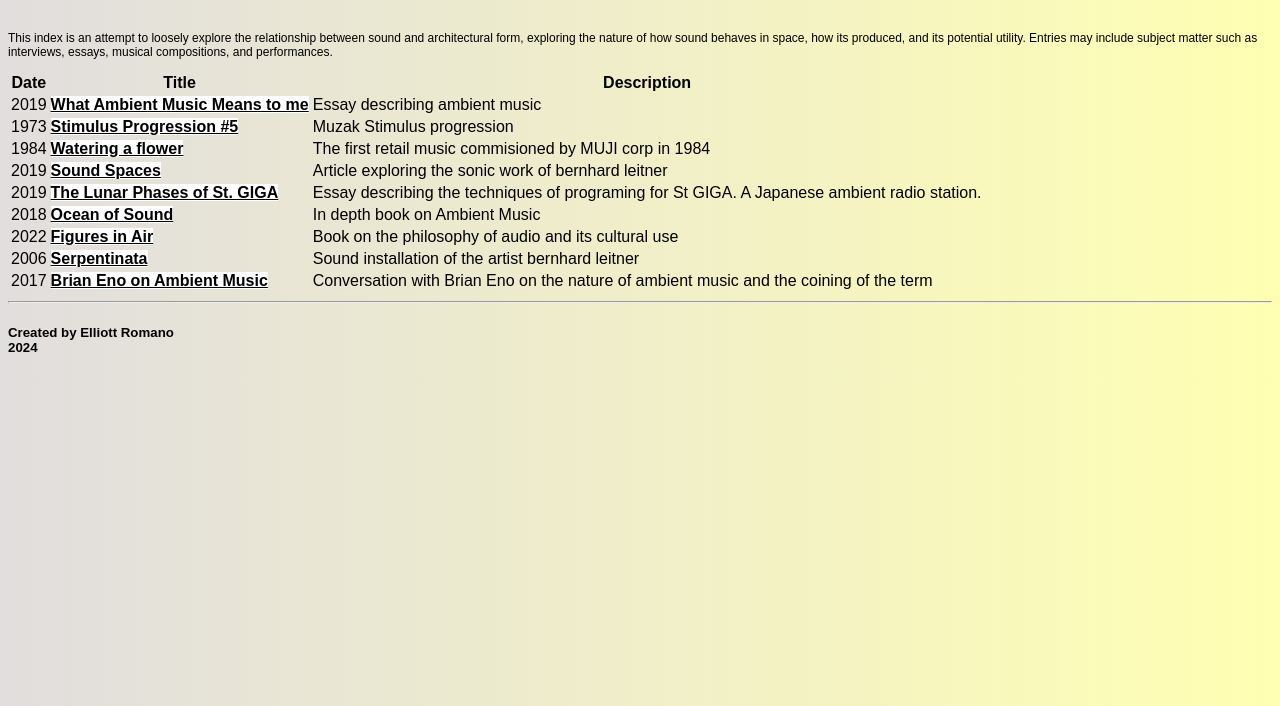
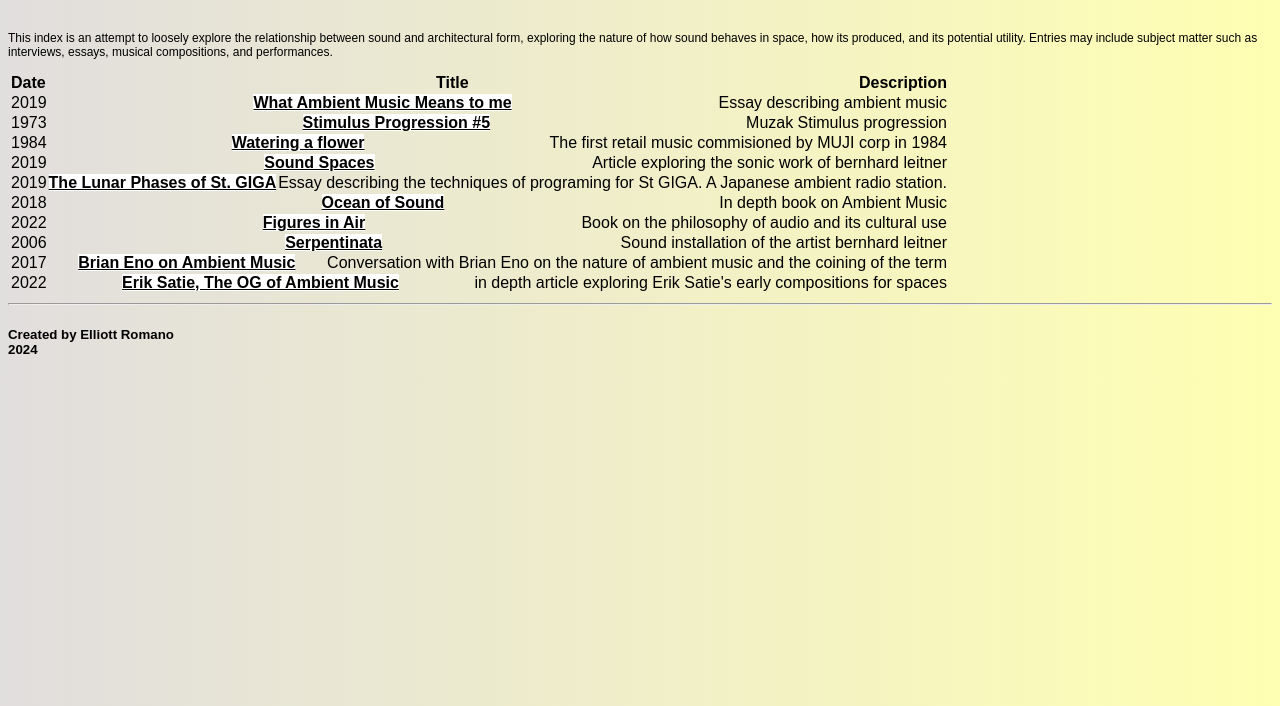
Before and after one commit to elliott-romano/project-1, a plain HTML site: page index.html in a window 1280 px wide. Shown: the part 94-800 px from the top of the page. Drawn offline with Linux system fonts and the light colour scheme.

Commit message:
updated table info

```diff
--- a/index.html
+++ b/index.html
@@ -54,6 +54,10 @@ body {
 
         }
 
+        tr{
+            display: flex;
+            justify-content: space-between;
+        }
 
     </style>
 </head>
@@ -130,6 +134,11 @@ body {
             <td><span style ="background-color: white;"><a href="https://pitchfork.com/features/interview/10023-a-conversation-with-brian-eno-about-ambient-music/"> Brian Eno on Ambient Music</a></span></td>
             <td>Conversation with Brian Eno on the nature of ambient music and the coining of the term</td>
           </tr>
+          <tr>
+            <td>2022</td>
+            <td><span style ="background-color: white;"><a href="https://insheepsclothinghifi.com/erik-satie-the-o-g-of-ambient-music/"> Erik Satie, The OG of Ambient Music</a></span></td>
+            <td>in depth article exploring Erik Satie's early compositions for spaces</td>
+          </tr>
       </table>
 
 </body>
```
Also changed, not shown: images/ellie.png (deleted), images/map.png (deleted), 2 other files.
